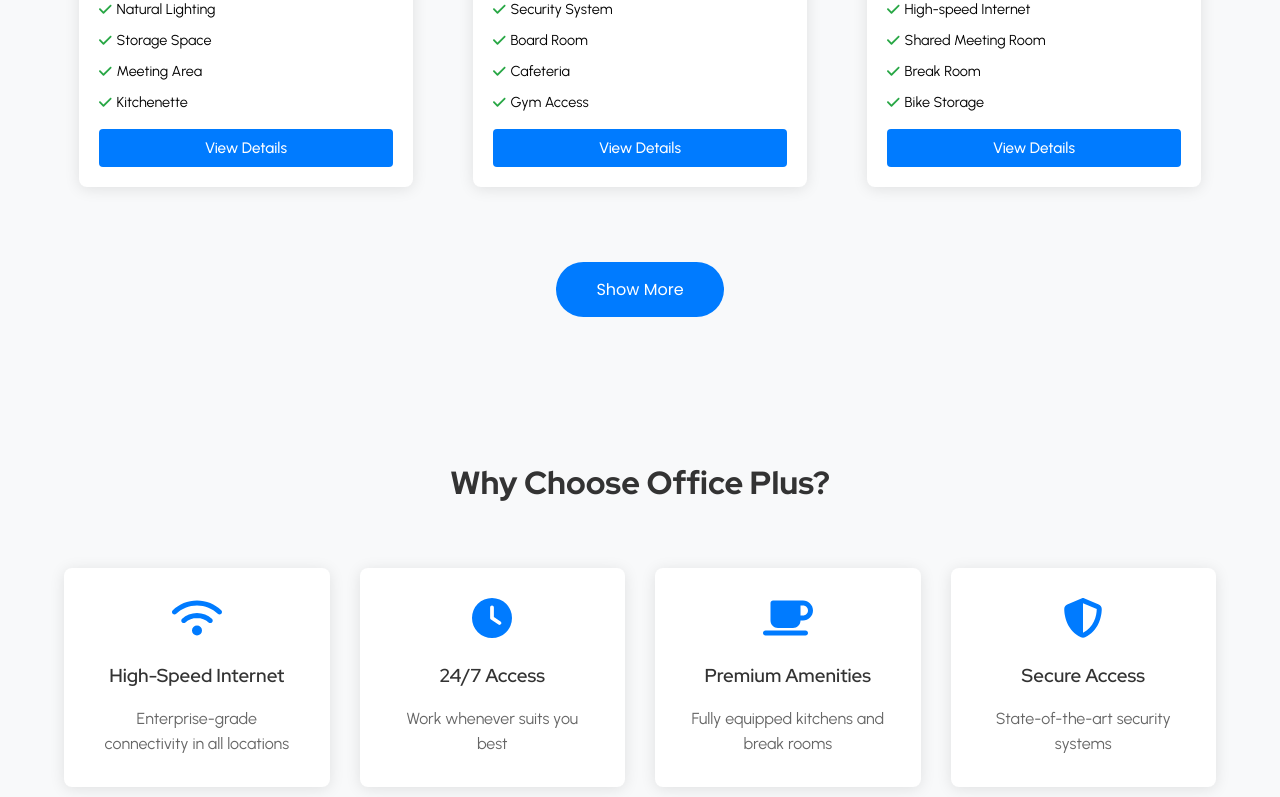
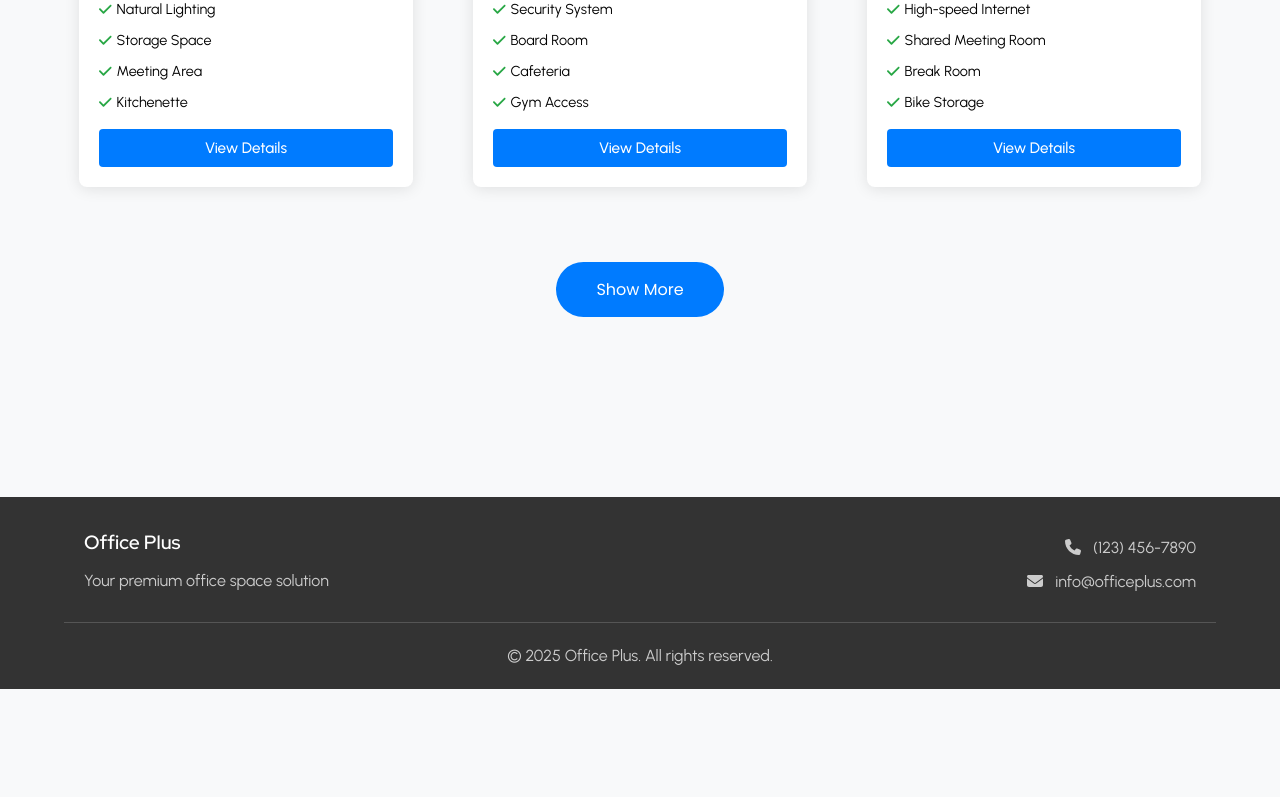
Before and after one commit to Tsolgiun/office-plus-react, a React (Create React App) app: page / in a window 1280 px wide. Shown: the part 2000-2797 px from the top of the page. After the commit the page ends 2689 px from the top, so only its background shows below. Built offline with nearby package versions, Linux system fonts and the light colour scheme.

Commit message:
UI updates: Remove nav links, hero button, features section; Fix sticky footer

```diff
--- a/src/components/Header/Header.jsx
+++ b/src/components/Header/Header.jsx
@@ -99,34 +99,6 @@
                         </form>
                     </div>
                     <nav className={`nav-links ${isMobileMenuOpen ? 'mobile-visible' : ''}`}>
-                        <Link
-                            to="/"
-                            className={location.pathname === '/' ? 'active' : ''}
-                            onClick={() => setIsMobileMenuOpen(false)}
-                        >
-                            Home
-                        </Link>
-                        <Link
-                            to="/offices"
-                            className={location.pathname === '/offices' ? 'active' : ''}
-                            onClick={() => setIsMobileMenuOpen(false)}
-                        >
-                            Offices
-                        </Link>
-                        <a
-                            href="#about"
-                            onClick={() => scrollToSection('about')}
-                            className={activeSection === 'about' ? 'active' : ''}
-                        >
-                            About
-                        </a>
-                        <a
-                            href="#contact"
-                            onClick={() => scrollToSection('contact')}
-                            className={activeSection === 'contact' ? 'active' : ''}
-                        >
-                            Contact
-                        </a>
                     </nav>
                 </div>
             </div>
--- a/src/pages/Home/Home.css
+++ b/src/pages/Home/Home.css
@@ -8,7 +8,6 @@
     display: flex;
     flex-direction: column;
     position: relative;
-    padding-bottom: 120px; /* Space for footer */
 }
 
 .hero {
@@ -176,8 +175,7 @@
     background: #333;
     color: white;
     padding: 30px 5% 20px;
-    position: absolute;
-    bottom: 0;
+    margin-top: auto;
     width: 100%;
     box-sizing: border-box;
 }
--- a/src/pages/Home/Home.jsx
+++ b/src/pages/Home/Home.jsx
@@ -2,10 +2,6 @@
 import { Link } from 'react-router-dom';
 import { FontAwesomeIcon } from '@fortawesome/react-fontawesome';
 import {
-  faWifi,
-  faClock,
-  faCoffee,
-  faShieldAlt,
   faPhone,
   faEnvelope
 } from '@fortawesome/free-solid-svg-icons';
@@ -53,7 +49,6 @@
         <div className="hero-content">
           <h1 className="hero-title">Find Your Perfect Office Space</h1>
           <p className="hero-subtitle">Discover premium office spaces designed for productivity and success</p>
-          <Link to="/offices" className="cta-button">View Available Offices</Link>
         </div>
       </div>
 
@@ -82,37 +77,6 @@
           )}
         </section>
 
-        <section className="features">
-          <h2>Why Choose Office Plus?</h2>
-          <div className="features-grid">
-            <div className="feature-card">
-              <FontAwesomeIcon icon={faWifi} />
-              <h3>High-Speed Internet</h3>
-              <p>Enterprise-grade connectivity in all locations</p>
-            </div>
-            <div className="feature-card">
-              <FontAwesomeIcon icon={faClock} />
-              <h3>24/7 Access</h3>
-              <p>Work whenever suits you best</p>
-            </div>
-            <div className="feature-card">
-              <FontAwesomeIcon icon={faCoffee} />
-              <h3>Premium Amenities</h3>
-              <p>Fully equipped kitchens and break rooms</p>
-            </div>
-            <div className="feature-card">
-              <FontAwesomeIcon icon={faShieldAlt} />
-              <h3>Secure Access</h3>
-              <p>State-of-the-art security systems</p>
-            </div>
-          </div>
-        </section>
-
-        <section className="about" id="about">
-          <h2>About Us</h2>
-          <p>Office Plus provides premium office spaces designed to enhance productivity and foster success. From private offices to collaborative workspaces, we offer flexible solutions for businesses of all sizes.</p>
-        </section>
-
       </main>
 
       <footer className="sticky-footer">
```
